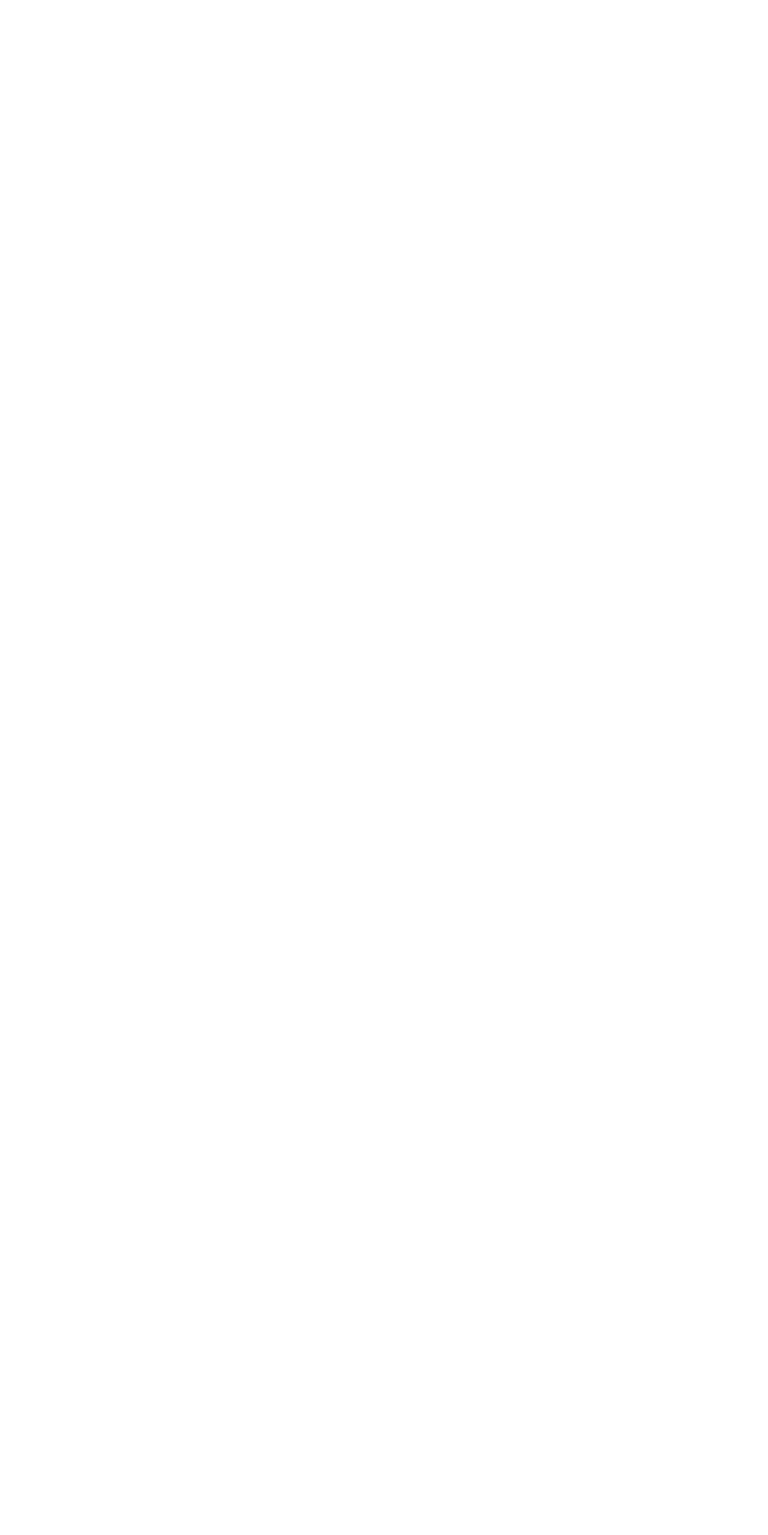
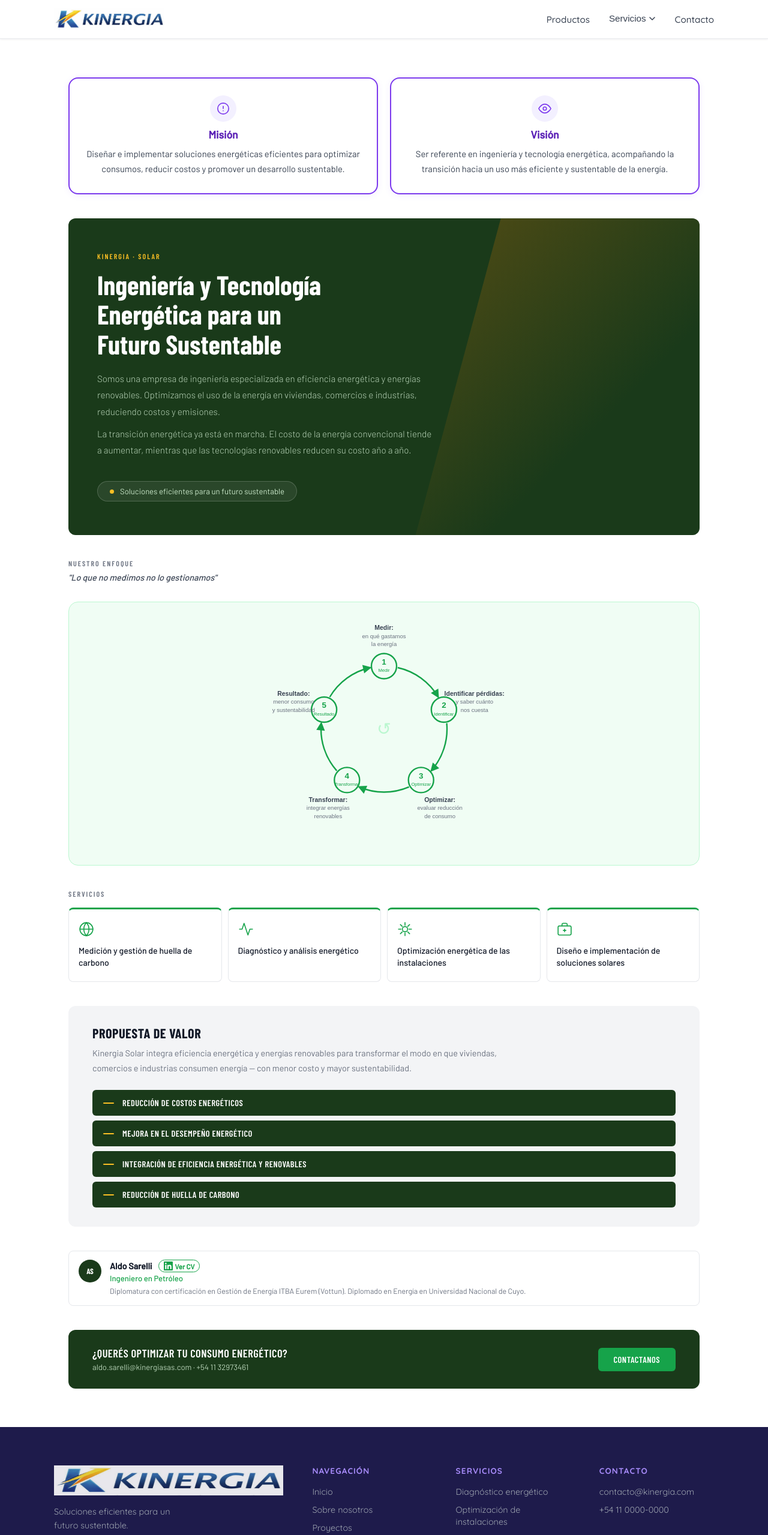
Before and after one commit to santibazan/kinergia_web, a React (Vite) app: page /servicios/solar in a window 1280 px wide. Before the commit this address had no page. Shown: the top 2559 px of the page at 60% size. Before the commit the page ends 800 px from the top, so only its background shows below. Built offline with nearby package versions, Linux system fonts and the light colour scheme.

Commit message:
subiendo la parte de solar que me daba error con el deploy

```diff
--- a/src/Components/Screens/Solar/SolarScreen.tsx
+++ b/src/Components/Screens/Solar/SolarScreen.tsx
@@ -1,15 +1,15 @@
-// import FooterUI from "../../UI/Footer/FooterUI";
-// import NavbarUI from "../../UI/Header/NavbarUI";
-// import SolarUI from "../../UI/Solar/SolarUI";
+import FooterUI from "../../UI/Footer/FooterUI";
+import NavbarUI from "../../UI/Header/NavbarUI";
+import SolarUI from "../../UI/Solar/SolarUI";
 
 
 
-// export const SolarScreen = () => {
-//   return (
-//     <>
-//       <NavbarUI />
-//       <SolarUI/>
-//       <FooterUI />
-//     </>
-//   );
-// };
+export const SolarScreen = () => {
+  return (
+    <>
+      <NavbarUI />
+      <SolarUI/>
+      <FooterUI />
+    </>
+  );
+};
--- a/src/Routes/AppRouter.tsx
+++ b/src/Routes/AppRouter.tsx
@@ -5,7 +5,7 @@ import { LandingScreen } from "../Components/Screens/Landing/LandingScreen";
 import { ContactoScreen } from "../Components/Screens/Contacto/ContactoScreen";
 // import { NosotrosScreen } from "../Components/Screens/Nosotros/NosotrosScreen";
 import { OilGasScreen } from "../Components/Screens/OilGas/OilGasScreen";
-// import { SolarScreen } from "../Components/Screens/Solar/SolarScreen";
+import { SolarScreen } from "../Components/Screens/Solar/SolarScreen";
 import { ProductosScreen } from "../Components/Screens/Productos/ProductosScreen";
 
 export const AppRouter = () => {
@@ -15,7 +15,7 @@ export const AppRouter = () => {
       <Route path="/contacto" element={<ContactoScreen />} />
       {/* <Route path="/nosotros" element={<NosotrosScreen />} /> */}
       <Route path="/servicios/oilgas" element={<OilGasScreen />} />
-      {/* <Route path="/servicios/solar" element={<SolarScreen />} /> */}
+      <Route path="/servicios/solar" element={<SolarScreen />} />
       <Route path="/productos" element={<ProductosScreen />} />
     </Routes>
   );
```
